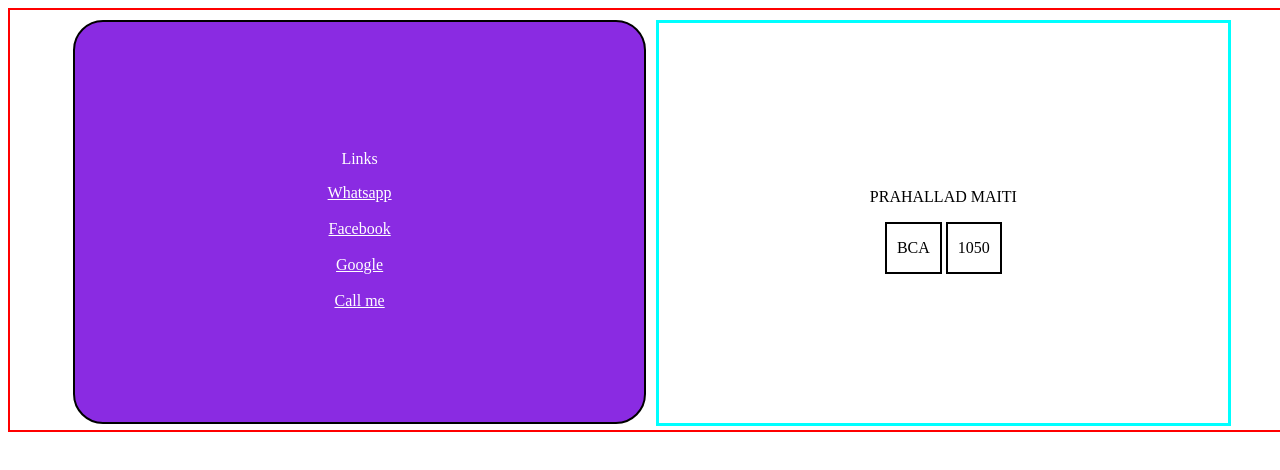
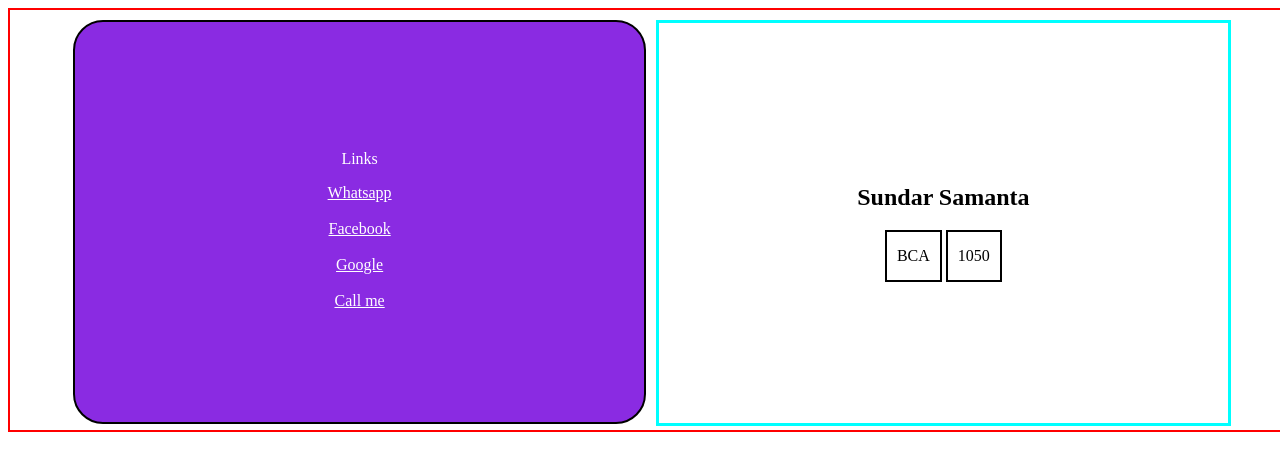
Before and after one commit to Suvro420589/GitHub_clas, a plain HTML site: page index.html in a window 1280 px wide. Drawn offline with Linux system fonts and the light colour scheme.

Commit message:
Update index.html

```diff
--- a/index.html
+++ b/index.html
@@ -62,7 +62,8 @@
 				<a href="Call me.html">Call me</a>
 			</div>
 			<div class="cls">
-				<p>PRAHALLAD MAITI</p>
+				<h2>Sundar Samanta</h2>
+
 				<div>
 					<span>BCA</span>
 					<span>1050</span>
```
